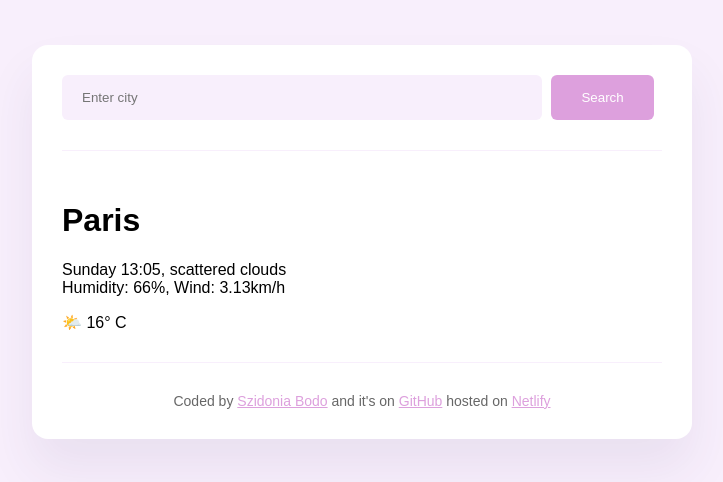
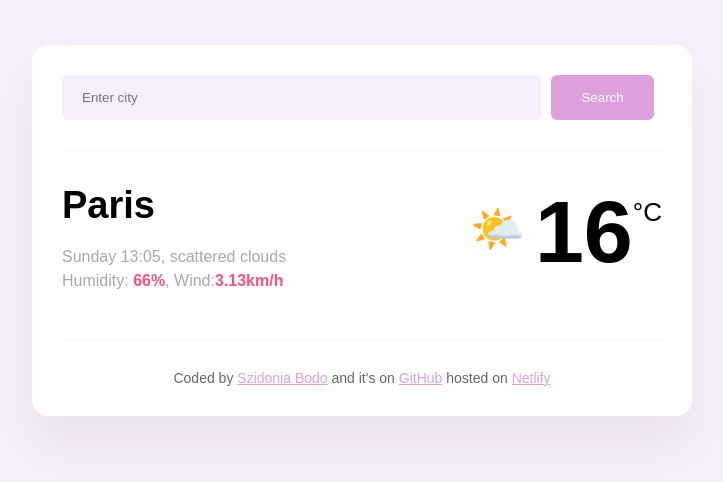
Before and after one commit to bodoszidi/WeatherApp, a plain HTML site: page weatherIndex.html in a window 1280 px wide. Shown: the whole page, without its empty margins (278-1001 px from the left). Drawn offline with Linux system fonts and the light colour scheme; files that its build step writes are made by us from their sources; a web font is replaced by a local one.

Commit message:
added classes to style the page

```diff
--- a/weatherIndex.html
+++ b/weatherIndex.html
@@ -4,7 +4,7 @@
     <meta charset="UTF-8">
     <meta name="viewport" content="width=>, initial-scale=1.0">
     <title>Szidi's Weather App</title>
-    <link rel="stylesheet" href="scr/weatherappstyle.css">
+    <link rel="stylesheet" href="src/weatherappstyle.css">
     <link rel="preconnect" href="https://fonts.googleapis.com">
 <link rel="preconnect" href="https://fonts.gstatic.com" crossorigin>
 <link href="https://fonts.googleapis.com/css2?family=Pompiere&display=swap" rel="stylesheet">
@@ -18,17 +18,21 @@
     </form>
     </header>
     <main>
+<div class="weather-app-data">
     <div>
-        <h1>Paris</h1>
-        <p>
+        <h1 class="weather-app-city">Paris</h1>
+        <p class="weather-app-details">
             Sunday 13:05, scattered clouds
             <br/>
-            Humidity: 66%, Wind: 3.13km/h
+            Humidity: <strong>66%</strong>, Wind:<strong>3.13km/h</strong>
         </p>
     </div>
-        <div>
-        🌤️ 16° C
+        <div class="weather-app-temperature-container">
+        <div class="weather-app-icon">🌤️</div>
+        <div class="weather-app-temperature"> 16</div>
+        <div class="weather-app-unit">°C</div>
         </div>
+</div>
     </main>
     <footer>
     Coded by
```
